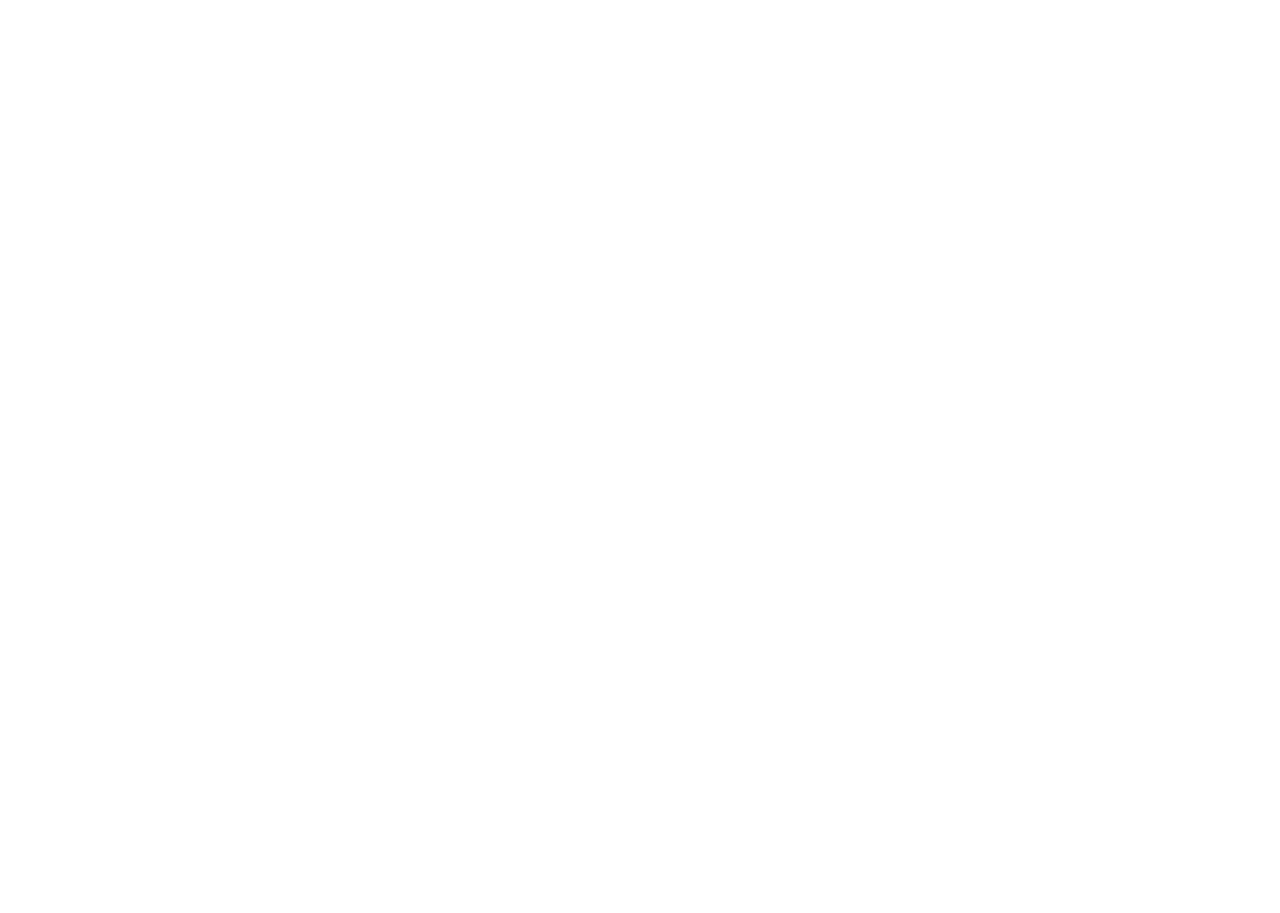
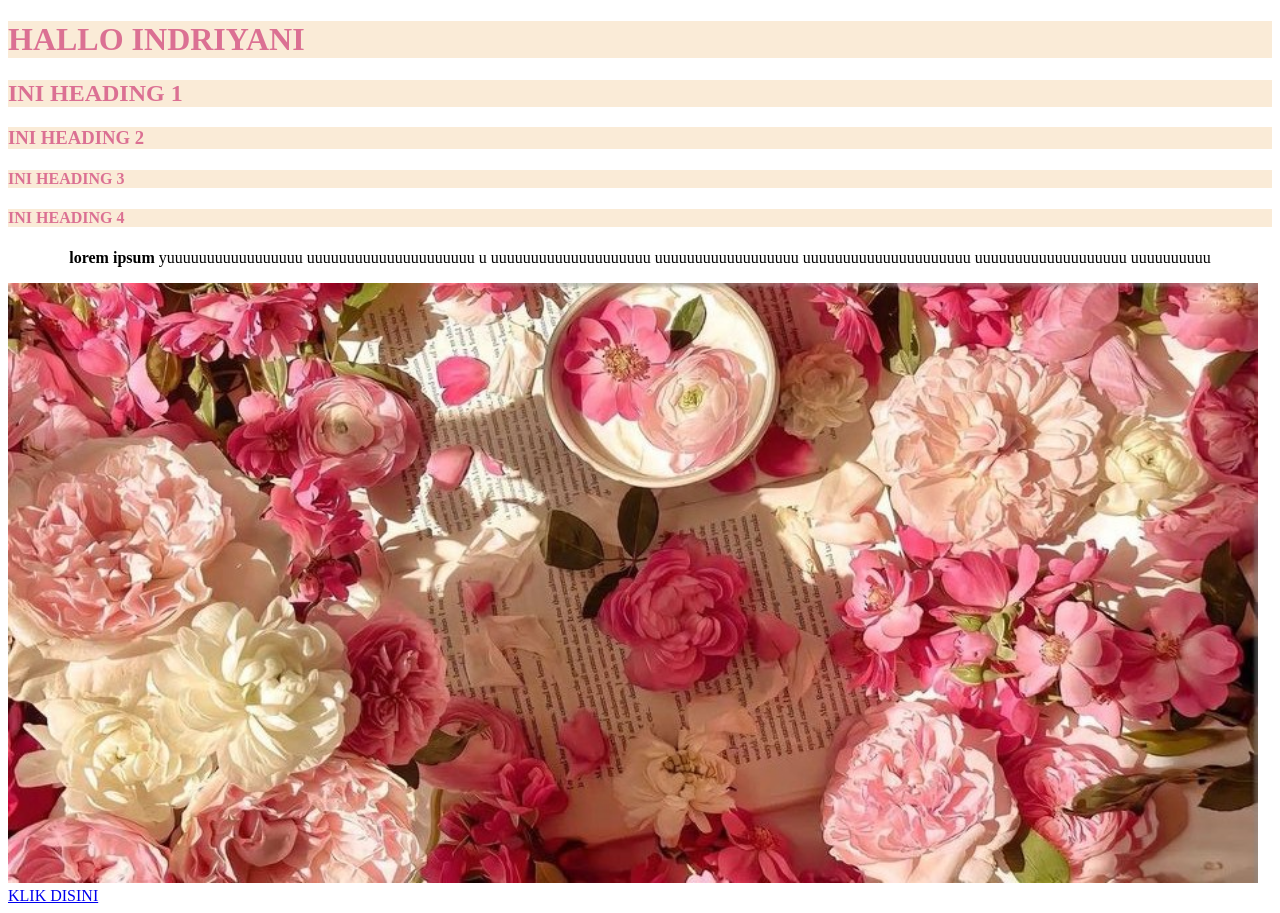
Before and after one commit to indri24-ai/belajarhtml, a plain HTML site: page index.html in a window 1280 px wide. Before the commit the page ends 800 px from the top, so only its background shows below. Drawn offline with Linux system fonts and the light colour scheme.

Commit message:
sesi 3 belajar HTML

```diff
--- a/index.html
+++ b/index.html
@@ -3,9 +3,17 @@
 <head>
     <meta charset="UTF-8">
     <meta name="viewport" content="width=device-width, initial-scale=1.0">
-    <title>Document</title>
+    <title>Belajar HTML</title>
 </head>
 <body>
-
+    <h1 style="color:palevioletred;background-color: antiquewhite;">HALLO INDRIYANI</h1>
+    <h2 style="color:palevioletred;background-color: antiquewhite;">INI HEADING 1</h2>
+    <h3 style="color:palevioletred;background-color: antiquewhite;">INI HEADING 2</h3>
+    <h4 style="color:palevioletred;background-color: antiquewhite;">INI HEADING 3</h4>
+    <h4 style="color:palevioletred;background-color: antiquewhite;">INI HEADING 4</h4>
+    <p align="center"><b>lorem ipsum</b> yuuuuuuuuuuuuuuuuu uuuuuuuuuuuuuuuuuuuuu u uuuuuuuuuuuuuuuuuuuu uuuuuuuuuuuuuuuuuu uuuuuuuuuuuuuuuuuuuuu uuuuuuuuuuuuuuuuuuu uuuuuuuuuu</p>
+    <img src="image/1.jpg" height="600"
+    width="1250">
+    <a href="https://google.com" target="_blank">KLIK DISINI</a>
 </body>
 </html>
```
Also changed, not shown: image/1.jpg (added).
